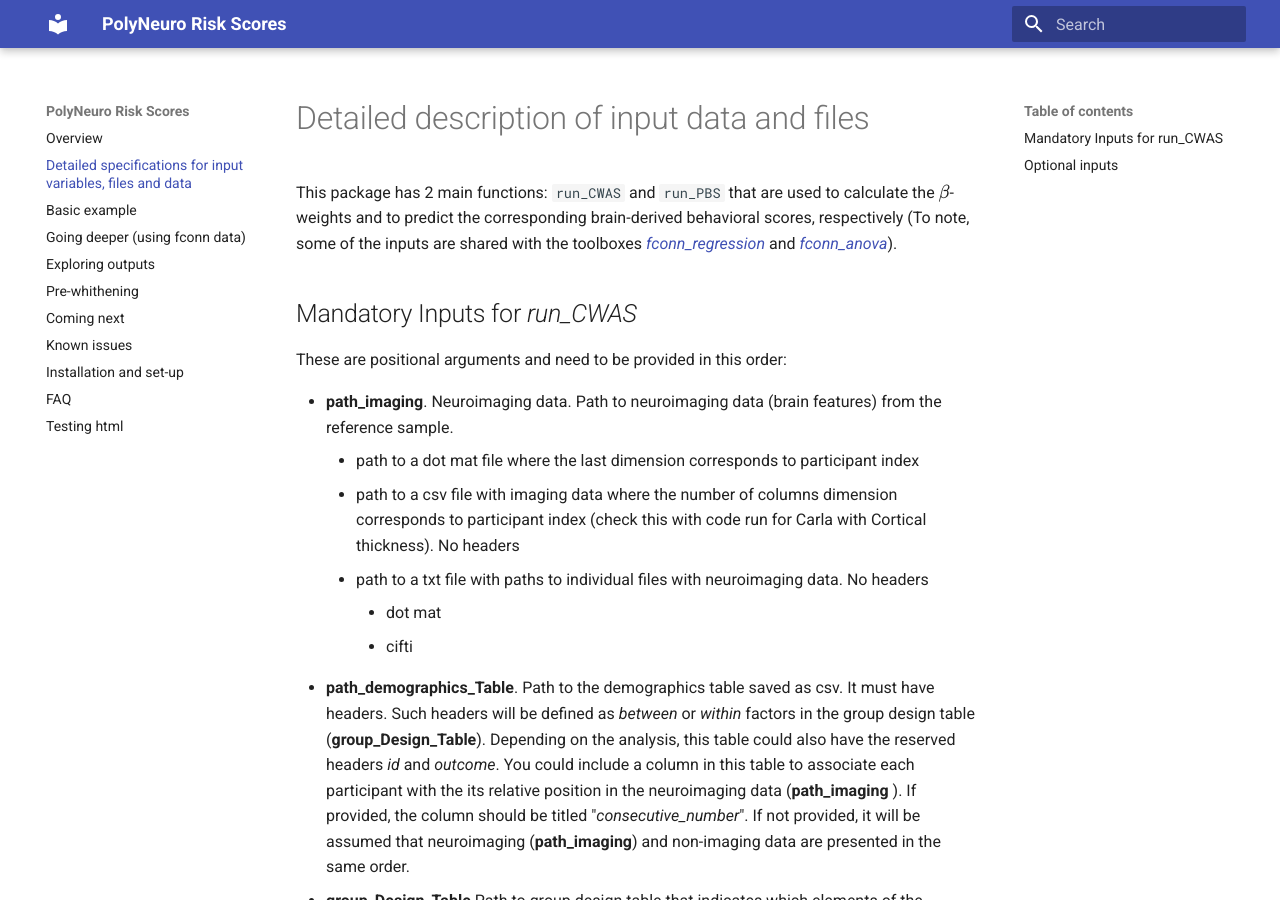
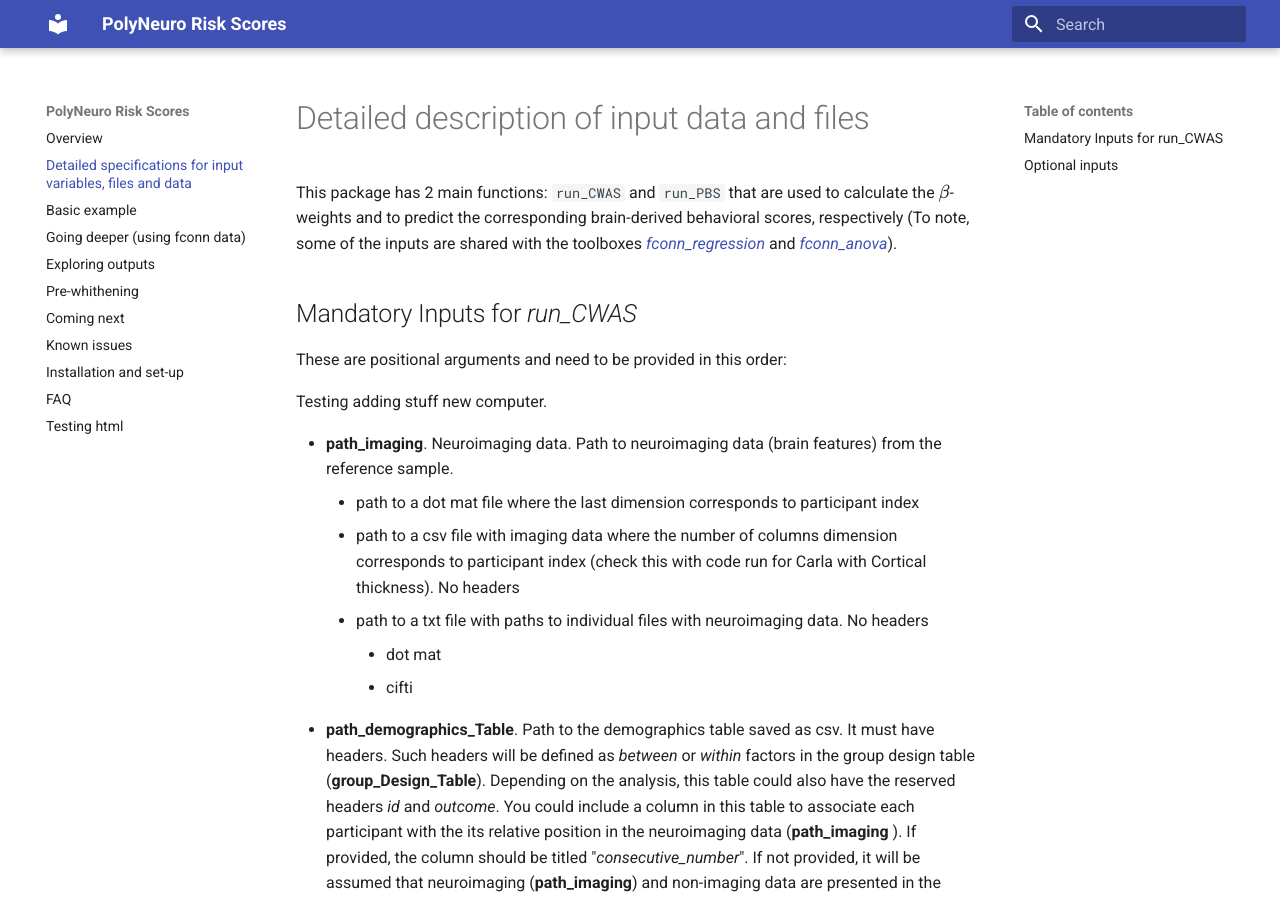
Before and after one commit to omiranda/polyneuro_risk_score, an MkDocs documentation site: the page built from docs/detailed_description.md, in a window 1280 px wide and 900 px high. Built offline with MkDocs 1.6.1 and Material for MkDocs 9.7.7, drawn with Linux system fonts in a browser that asks for light colours; formulas are drawn with MathJax 3; old or Windows-style settings are respelled for this version of MkDocs.

Commit message:
Update detailed_description.md

```diff
--- a/docs/detailed_description.md
+++ b/docs/detailed_description.md
@@ -8,6 +8,7 @@ This package has 2 main functions: `run_CWAS` and `run_PBS` that are used to cal
 ## Mandatory Inputs for *run_CWAS*
 These are positional arguments and need to be provided in this order:
 
+Testing adding stuff new computer.
 
 - **path_imaging**. Neuroimaging data. Path to neuroimaging data (brain features) from the reference sample.
     - path to a dot mat file where the last dimension corresponds to participant index
```
